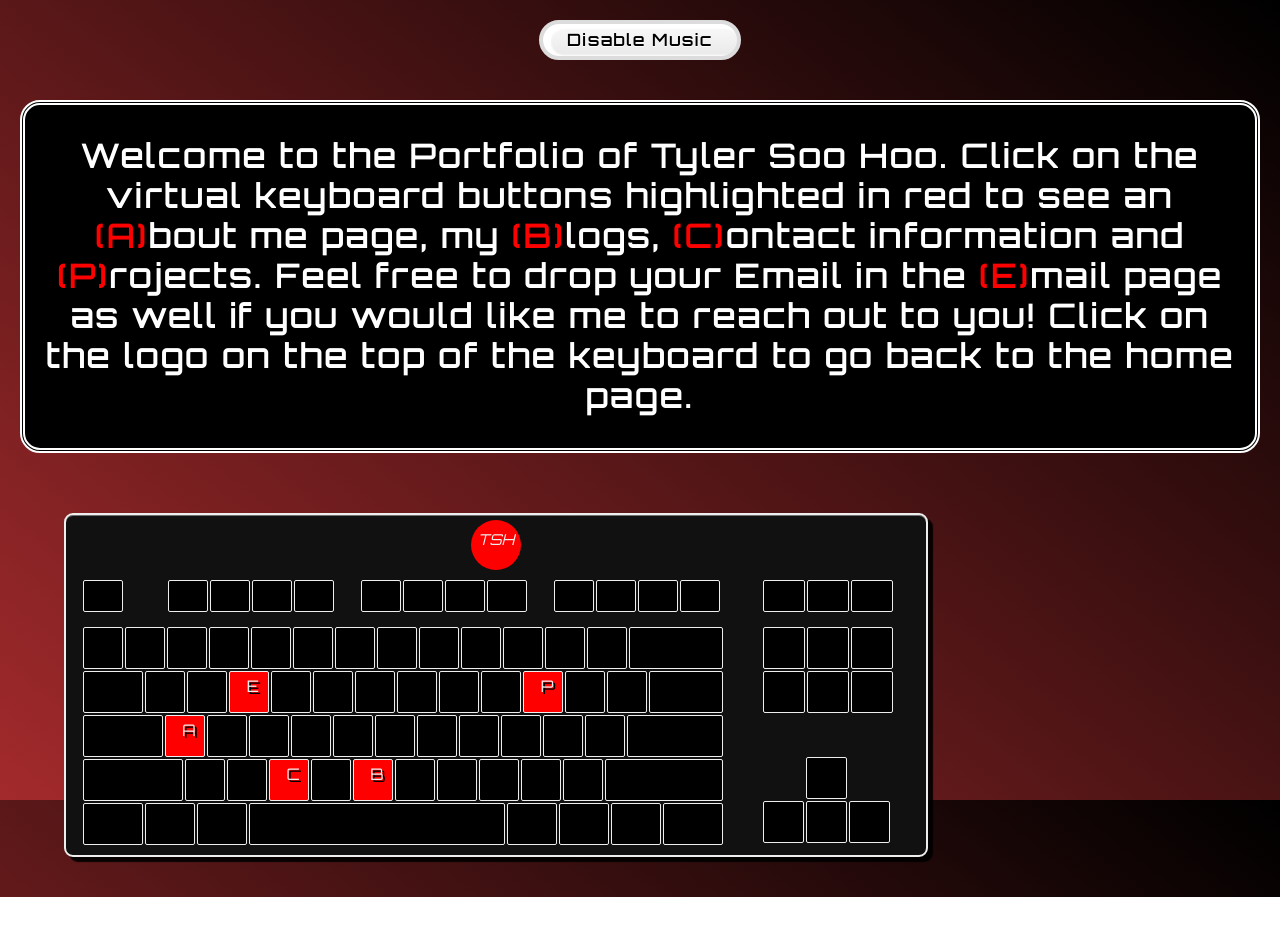
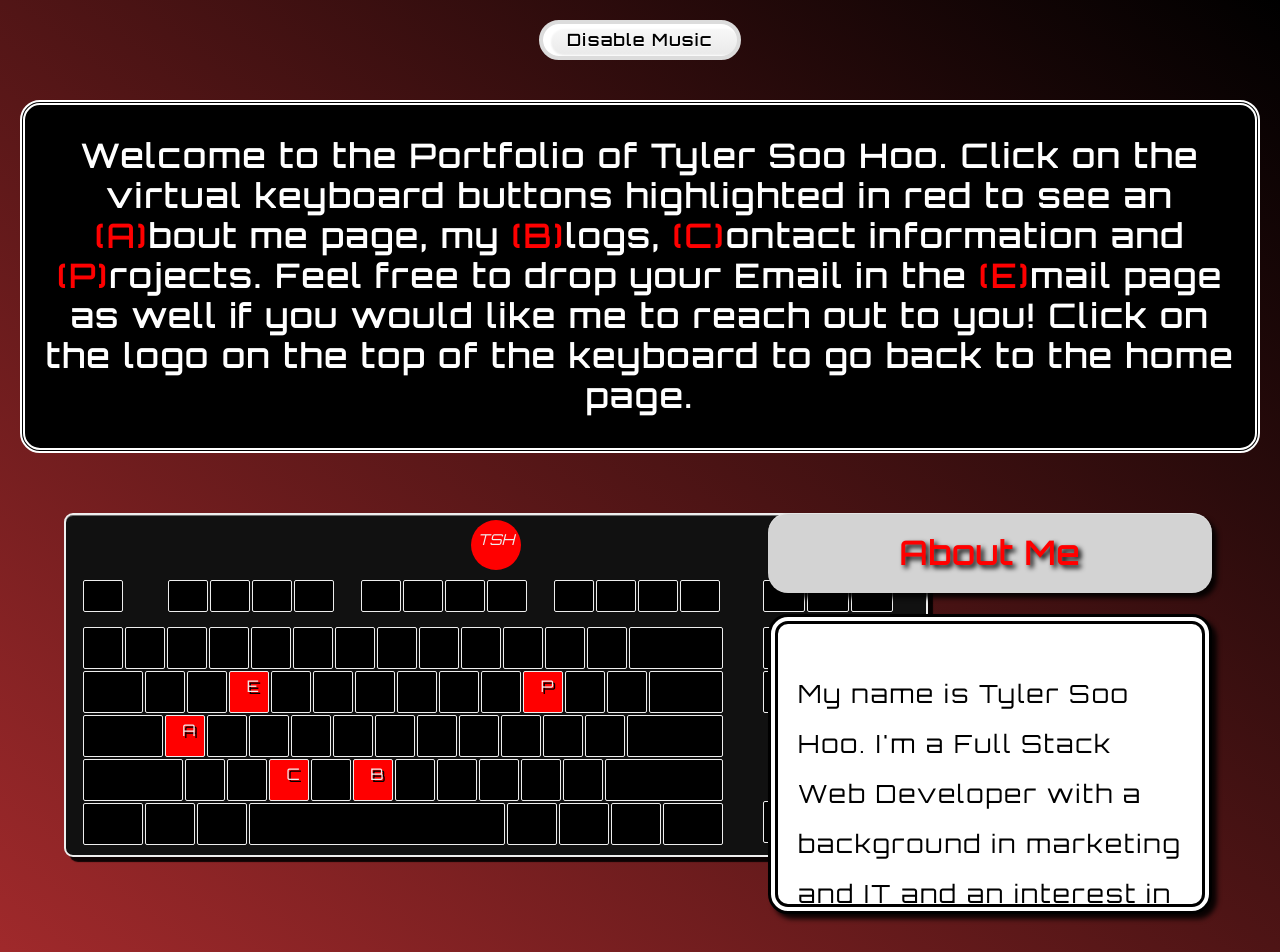
Before and after one commit to soohoo05/Portfolio, a React (Create React App) app: page /About in a window 1280 px wide. Shown: the top 952 px of the page. Before the commit the page ends 897 px from the top, so only its background shows below. Built offline with nearby package versions, Linux system fonts and the light colour scheme; no server answers; data requests are answered from the project's data file; a web font is replaced by a local one.

Commit message:
about and contact

```diff
--- a/db.json
+++ b/db.json
@@ -2,7 +2,7 @@
   "views": [
     {
       "id": 1,
-      "views": 207
+      "views": 231
     }
   ],
   "emails": [],
--- a/src/App.css
+++ b/src/App.css
@@ -427,9 +427,11 @@ letter-spacing: 2px;
   overflow-x: hidden;
   text-align: center;
   border-radius: 10px;
-  border-style:solid;
+  border-style:double;
   box-shadow: rgba(000,000,000,0.9) 5px 5px 5px, inset rgba(255,255,255,0.4) 0 1px 0;
   opacity:0.8;
+  border-width: 10px;
+
 }
 .projectHeader{
   padding-top: 20px;
@@ -459,6 +461,42 @@ letter-spacing: 2px;
   text-shadow: #000000 3px 3px 5px;
 
 }
+.aboutHeader{
+  letter-spacing: 2px;
+  margin-top: -5vh;
+  background-color: lightgrey;
+  border-radius: 20px;
+  box-shadow: rgba(000,000,000,0.9) 5px 5px 5px, inset rgba(255,255,255,0.4) 0 1px 0;
+  color:red;
+  text-shadow: #000000 3px 3px 5px;
+  padding:20px;
+}
+.aboutParagraph{
+  line-height: 2;
+  letter-spacing: 2px;
+  font-size: 25px;
+}
+.aboutDiv{
+  text-align: left;
+  border-width: 10px;
+  margin-top:0vh;
+  box-shadow: rgba(000,000,000,0.9) 5px 5px 5px, inset rgba(255,255,255,0.4) 0 1px 0;
+  padding:20px;
+  border-radius: 20px;
+  border-style: double;
+  font-family: 'Orbitron', sans-serif;
+  background-color: white;
+  height:30vh;
+  overflow: scroll;
+  width: 30vw;
+  overflow-x: hidden;
+}
+.contactHeader{
+  color: #FFFFFF;
+  text-shadow: 0 -1px 4px #FFF, 0 -2px 10px #ff0, 0 -10px 20px #ff8000, 0 -18px 40px #F00;
+  font-family: 'Orbitron', sans-serif;
+  letter-spacing: 2px;
+}
 h1{
   font-family: 'Orbitron', sans-serif;
 
--- a/src/App.js
+++ b/src/App.js
@@ -8,7 +8,9 @@ import Rotate from "react-reveal/Rotate";
 import Tyler from "./components/Tyler";
 import Intro from "./components/Intro";
 import Email from "./components/Email";
-import Projects from "./routes/Projects"
+import Projects from "./routes/Projects";
+import About from "./routes/About";
+import Contact from "./routes/Contact"
 class App extends Component {
   state = {
     music: true
@@ -66,6 +68,8 @@ class App extends Component {
               <Route exact path="/Tyler" component={Tyler} />
               <Route exact path="/Email" component={Email} />
               <Route exact path="/Projects" component={Projects}/>
+              <Route exact path="/About" component={About}/>
+              <Route exact path="/Contact" component={Contact}/>
             </Switch>
           </center>
         </div>
--- a/src/components/Keyboard.js
+++ b/src/components/Keyboard.js
@@ -51,6 +51,7 @@ class Keyboard extends React.Component {
         break;
         case "C":
       this.setState({space:"Contact"})
+      break;
       case "TSH":
       this.setState({space:"Home"})
         break;
--- /dev/null
+++ b/src/routes/About.js
@@ -0,0 +1,26 @@
+import React from "react";
+import Fade from "react-reveal/Fade";
+
+class About extends React.Component {
+  render() {
+    return (
+      <Fade right duration={3000}>
+        <h1 className="aboutHeader">About Me</h1>
+        <div className="aboutDiv">
+          <p className="aboutParagraph">
+            My name is Tyler Soo Hoo. I'm a Full Stack Web Developer with a
+            background in marketing and IT and an interest in music and health.
+            I graduated Queens College with a Bachelors of Arts degree in
+            Computer Science. After a year in IT and Marketing at a hotel, I
+            decided to come back to the Software Engineering industry by going
+            to Flatiron School to learn new skills. My proficiencies include
+            Ruby, Ruby on Rails, Javascript, React and Redux. I have knowledge
+            in HTML, CSS, SQL, Node.js and Java
+          </p>
+        </div>
+      </Fade>
+    );
+  }
+}
+
+export default About;
--- /dev/null
+++ b/src/routes/Contact.js
@@ -0,0 +1,28 @@
+import React from "react";
+import Fade from "react-reveal/Fade";
+
+class Contact extends React.Component {
+  render() {
+    return (
+      <Fade right duration={3000}>
+        <div className="Links">
+          <h1 className="contactHeader">Email: Tyler.soohoo@gmail.com</h1>
+          <img
+            className="logos"
+            onClick={() =>
+              window.open(
+                "https://www.linkedin.com/in/tyler-soo-hoo-937328125/"
+              )
+            }
+            width="40px"
+            height="40px"
+            src="https://upload.wikimedia.org/wikipedia/commons/c/ca/LinkedIn_logo_initials.png"
+            alt="linkedIn"
+          />
+        </div>
+      </Fade>
+    );
+  }
+}
+Contact.propTypes = {};
+export default Contact;
--- a/src/routes/Home.js
+++ b/src/routes/Home.js
@@ -7,10 +7,9 @@ class Home extends React.Component {
       <Fade right duration={3000}>
       <div className="wholeForm">
         <div className="profile">
-        <img className="proPic" src="https://res.cloudinary.com/dz1dbcszc/image/upload/r_30/a_360/v1547583518/img_0552_1.jpg" alt="picture" />
+        <img className="proPic" src="https://res.cloudinary.com/dz1dbcszc/image/upload/r_30/a_360/v1547583518/img_0552_1.jpg" alt="profile" />
         </div>
         <div className="Links">
-        <img className="logos" onClick={()=>window.open("https://www.linkedin.com/in/tyler-soo-hoo-937328125/")}width="40px" height="40px" src="https://upload.wikimedia.org/wikipedia/commons/c/ca/LinkedIn_logo_initials.png" alt="linkedIn" />
           <img className="logos" onClick={()=>window.open("https://medium.com/@tyler.soohoo")}width="40px" height="40px" src="https://cdn-images-1.medium.com/max/1600/1*emiGsBgJu2KHWyjluhKXQw.png" alt="medium" />
             <img className="logos" onClick={()=>window.open("https://github.com/soohoo05")}width="40px" height="40px" src="https://encrypted-tbn0.gstatic.com/images?q=tbn:ANd9GcR-wV4WOebhfVtNRUsA05npiKPlEITU29ha8uX-HtSyKej4xVfF" alt="medium" />
 
```
